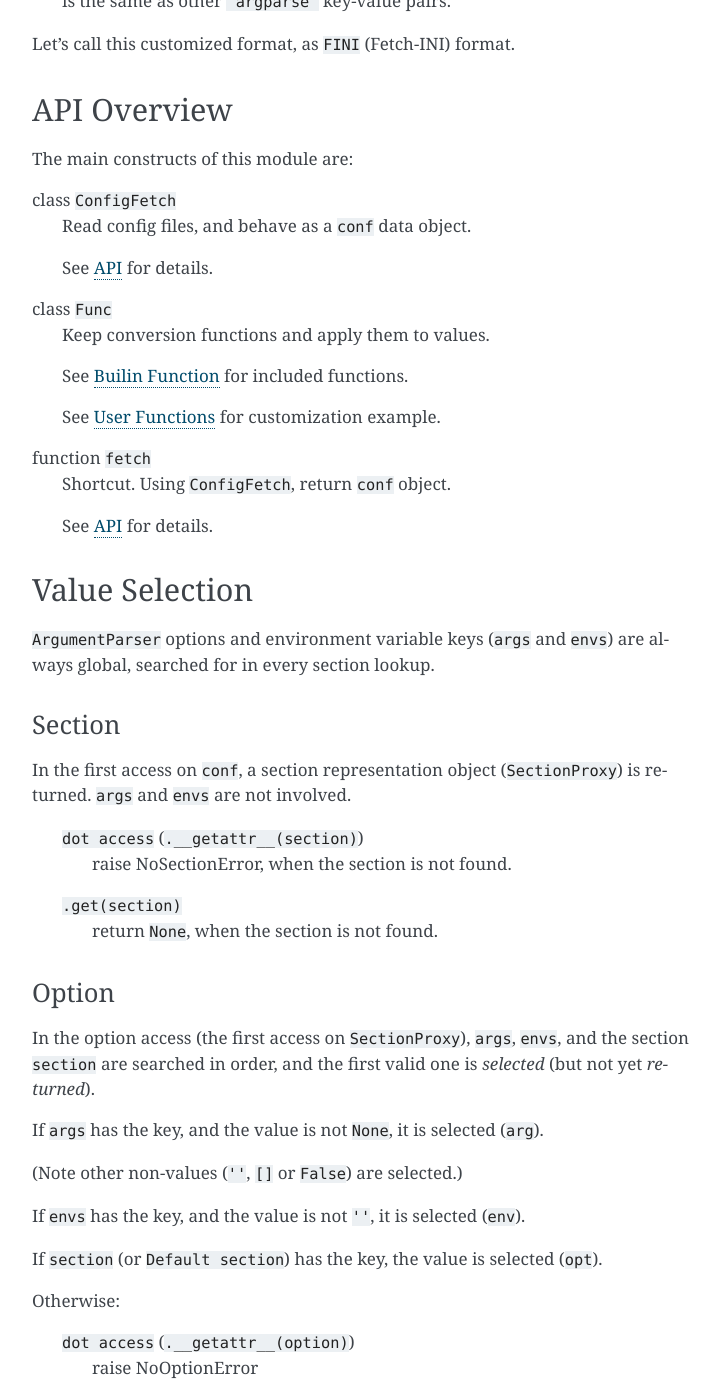
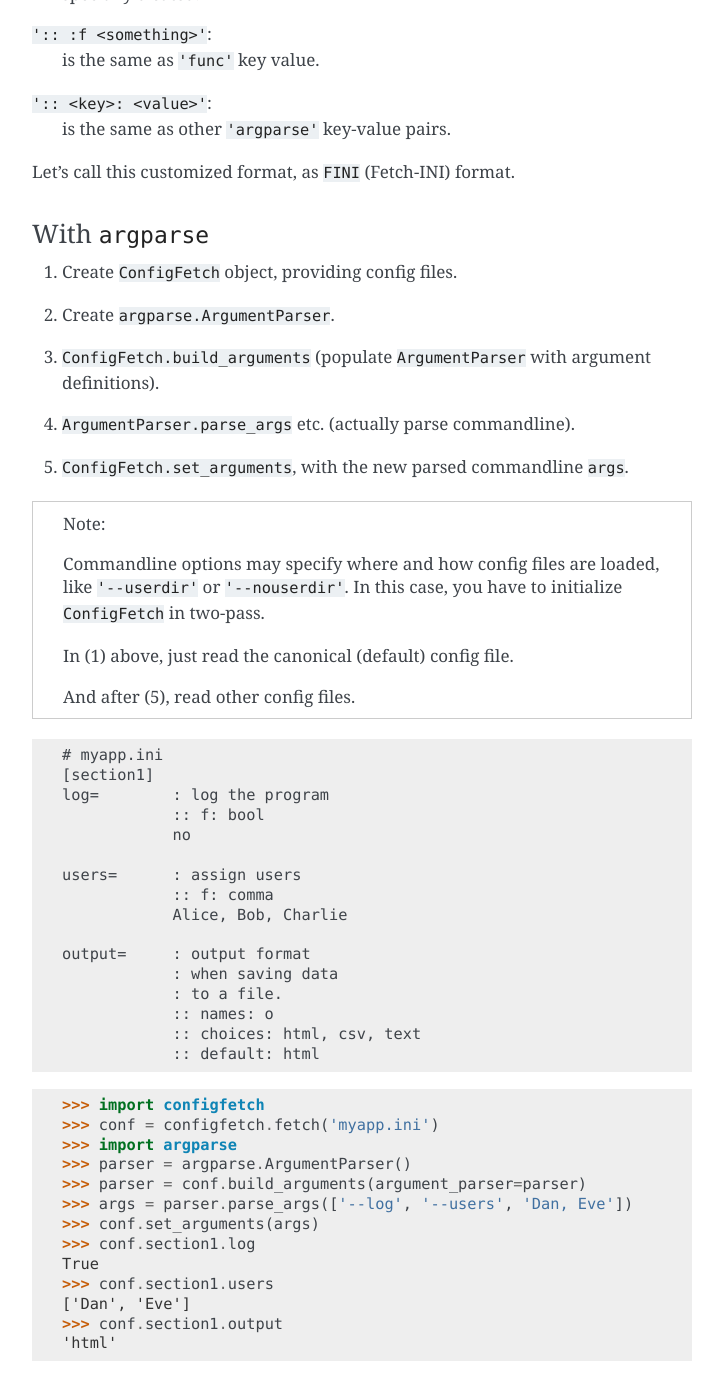
Before and after one commit to openandclose/configfetch, a Sphinx documentation site: the page built from docs/overview.rst, in a window 1280 px wide and 1400 px high, scrolled down 2390 px. Shown: the whole window, without its empty margins (388-1111 px from the left). Built offline with Sphinx 7.4.7, drawn with Linux system fonts in a browser that asks for light colours; some of the changed text lies outside the part shown.

```diff
--- a/docs/overview.rst
+++ b/docs/overview.rst
@@ -83,6 +86,12 @@ Each key-values can be passed to ``argparse.ArgumentParser.add_argument()``.
 But it is not done automatically.
 So they are doing nothing for now.
 
+
+FINI format
+^^^^^^^^^^^
+
+Or you can do the same thing, from a kind of ``INI`` format file or string.
+
 .. code-block:: ini
 
     ## myapp.ini
@@ -124,6 +131,64 @@ So they are doing nothing for now.
     is the same as other ``'argparse'`` key-value pairs.
 
 Let's call this customized format, as ``FINI`` (Fetch-INI) format.
+
+
+With ``argparse``
+^^^^^^^^^^^^^^^^^
+
+1. Create ``ConfigFetch`` object, providing config files.
+2. Create ``argparse.ArgumentParser``.
+3. ``ConfigFetch.build_arguments``
+   (populate ``ArgumentParser`` with argument definitions).
+4. ``ArgumentParser.parse_args`` etc. (actually parse commandline).
+5. ``ConfigFetch.set_arguments``,
+   with the new parsed commandline ``args``.
+
+.. note ::
+
+    Commandline options may specify
+    where and how config files are loaded,
+    like ``'--userdir'`` or ``'--nouserdir'``.
+    In this case, you have to initialize ``ConfigFetch`` in two-pass.
+
+    In (1) above, just read the canonical (default) config file.
+
+    And after (5), read other config files.
+
+.. code-block:: none
+
+    # myapp.ini
+    [section1]
+    log=        : log the program
+                :: f: bool
+                no
+
+    users=      : assign users
+                :: f: comma
+                Alice, Bob, Charlie
+
+    output=     : output format
+                : when saving data
+                : to a file.
+                :: names: o
+                :: choices: html, csv, text
+                :: default: html
+
+.. code-block:: python
+
+    >>> import configfetch
+    >>> conf = configfetch.fetch('myapp.ini')
+    >>> import argparse
+    >>> parser = argparse.ArgumentParser()
+    >>> parser = conf.build_arguments(argument_parser=parser)
+    >>> args = parser.parse_args(['--log', '--users', 'Dan, Eve'])
+    >>> conf.set_arguments(args)
+    >>> conf.section1.log
+    True
+    >>> conf.section1.users
+    ['Dan', 'Eve']
+    >>> conf.section1.output
+    'html'
 
 
 API Overview
@@ -665,53 +730,6 @@ Although, using in the same restrictions as ``FINI`` format is
 generally presupposed and recommended.
 
 
-Building Arguments
-------------------
-
-1. Instantiate ``ConfigFetch`` with blank ``arg``.
-2. Create ``ArgumentParser``, edit as necessary.
-3. ``ConfigFetch.build_arguments`` with the ``ArgumentParser``.
-   (populate it with arguments).
-4. Parse commandline (``ArgumentParser.parse_args``).
-5. ``ConfigFetch.set_arguments`` with the new ``args``
-   (re-initialization).
-
-.. code-block:: none
-
-    # myapp.ini
-    [section1]
-    log=        : log the program
-                :: f: bool
-                no
-
-    users=      : assign users
-                :: f: comma
-                Alice, Bob, Charlie
-
-    output=     : output format
-                : when saving data
-                : to a file.
-                :: names: o
-                :: choices: html, csv, text
-                :: default: html
-
-.. code-block:: python
-
-    >>> import configfetch
-    >>> conf = configfetch.fetch('myapp.ini')
-    >>> import argparse
-    >>> parser = argparse.ArgumentParser()
-    >>> parser = conf.build_arguments(argument_parser=parser)
-    >>> args = parser.parse_args(['--log', '--users', 'Dan, Eve'])
-    >>> conf.set_arguments(args)
-    >>> conf.section1.log
-    True
-    >>> conf.section1.users
-    ['Dan', 'Eve']
-    >>> conf.section1.output
-    'html'
-
-
 API
 ---
 
```
Also changed, not shown: other parts of docs/overview.rst (+3 -2 lines), configfetch.py (+3 -11 lines).
